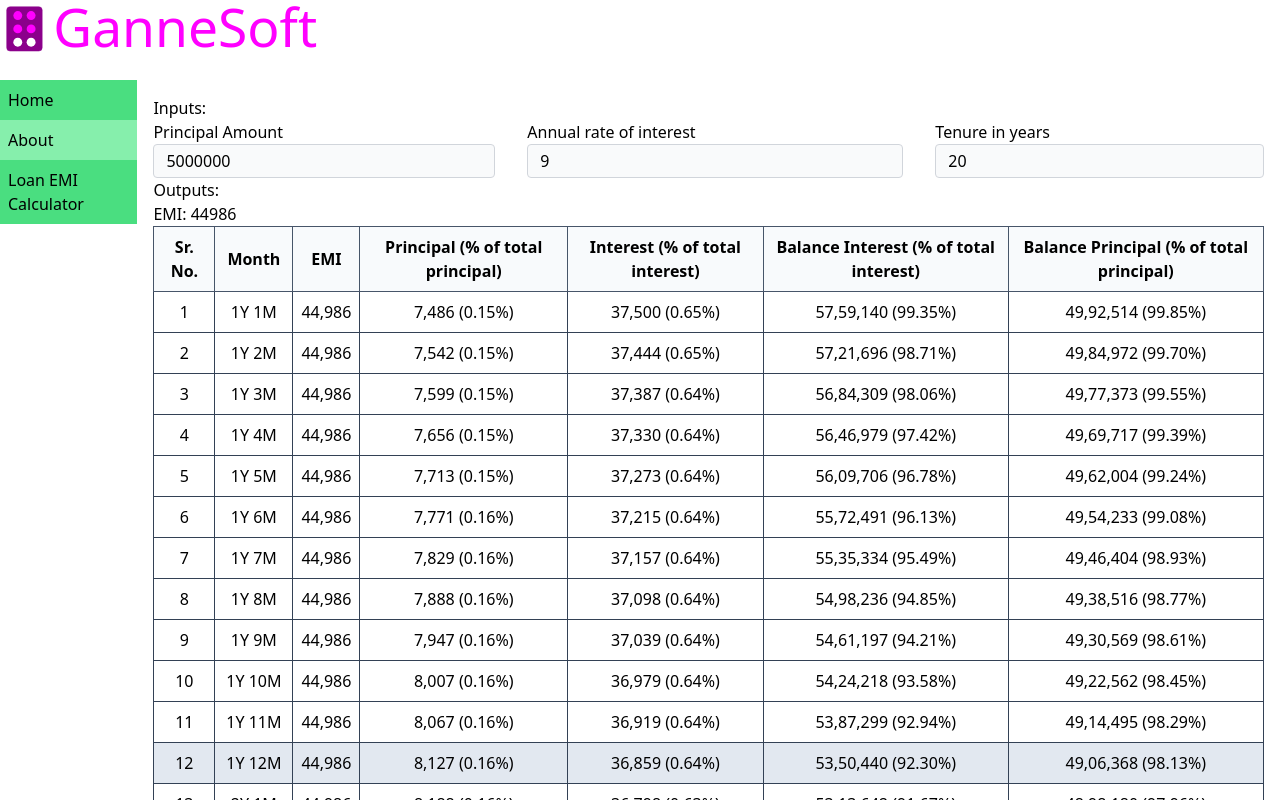
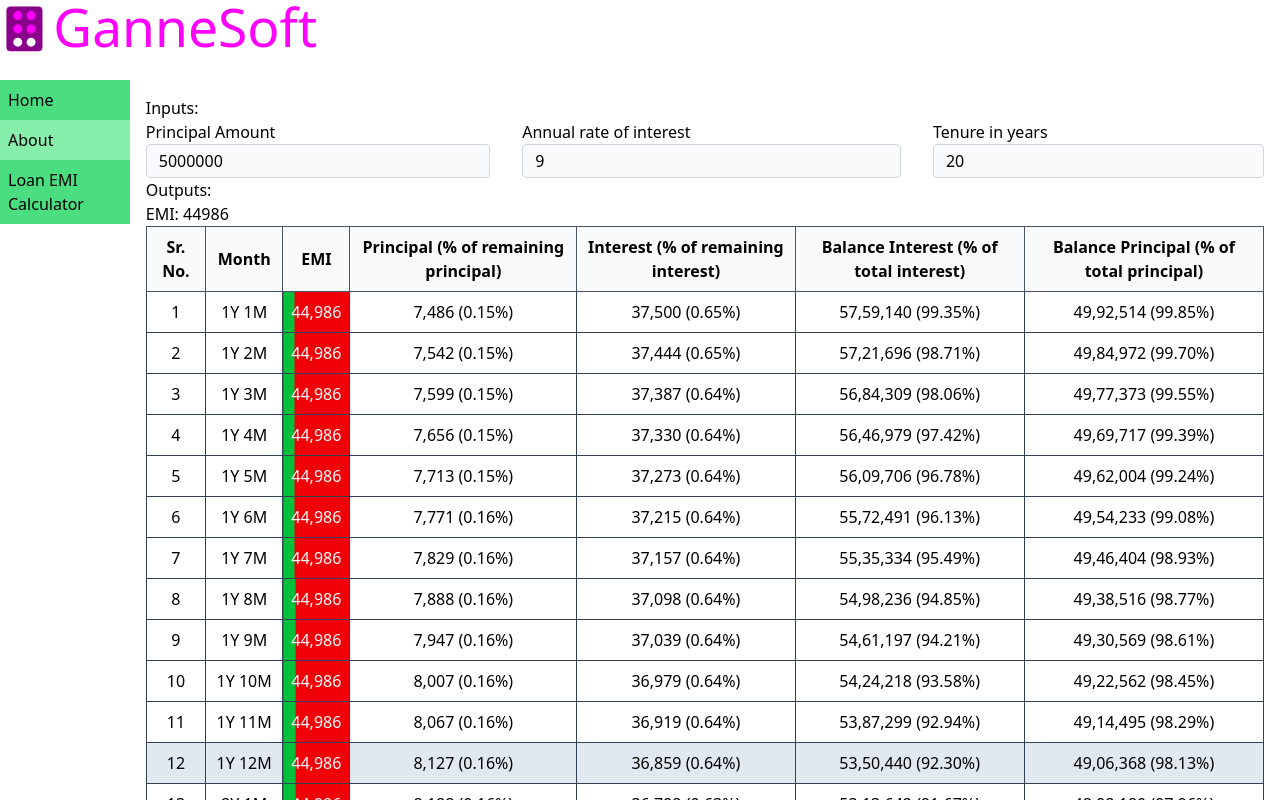
Before and after one commit to aayush420/calculators, a Vue app: page /loan in a window 1280 px wide. Built offline with nearby package versions, Linux system fonts and the light colour scheme.

Commit message:
Differentiate principal component to EMI column using a color split

```diff
--- a/src/views/calcs/EMI.vue
+++ b/src/views/calcs/EMI.vue
@@ -27,9 +27,9 @@
 					<tr>
 						<th>Sr. No.</th>
 						<th>Month</th>
-						<th>EMI</th>
-						<th>Principal (% of total principal)</th>
-						<th>Interest (% of total interest)</th>
+						<th title="Color split indicates interest vs principal component">EMI</th>
+						<th>Principal (% of remaining principal)</th>
+						<th>Interest (% of remaining interest)</th>
 						<th>Balance Interest (% of total interest)</th>
 						<th>Balance Principal (% of total principal)</th>
 					</tr>
@@ -39,7 +39,7 @@
 					<tr v-for="m in sums" :key="m.sn">
 						<td>{{ m.sn }}</td>
 						<td>{{ m.month }} </td>
-						<td>{{ m.emi.toLocaleString('en-IN') }} </td>
+						<td :style="`background: linear-gradient(90deg, #03C03C 0%, #03C03C ${ m.principalCentOfEMI }%, #EF0107 ${ m.principalCentOfEMI }%, #EF0107 100%);color: white`" :title="`${m.principalCentOfEMI}% of this EMI is going towards the principal`">{{ m.emi.toLocaleString('en-IN') }} </td>
 						<td>{{ m.principal.toLocaleString('en-IN') }} ({{ m.currentPrincipalCent }}%) </td>
 						<td>{{ m.interest.toLocaleString('en-IN') }} ({{ m.currentInterestCent }}%) </td>
 						<td>{{ m.interestBalance.toLocaleString('en-IN') }} ({{ m.currentInterestBalanceCent }}%) </td>
@@ -87,6 +87,7 @@
 					currentPrincipalCent: (100 * currentPrincipal/this.principal).toFixed(2),
 					currentInterestCent: (100 * currentInterest/this.totalInterest).toFixed(2),
 					interest: currentInterest,
+					principalCentOfEMI: (100 - (100 * currentInterest/this.emi)).toFixed(2),
 					principalBalance: principalBalance - currentPrincipal,
 					currentPrincipalBalanceCent: (100 * (principalBalance - currentPrincipal)/this.principal).toFixed(2),
 					interestBalance: interestBalance - currentInterest,
```
